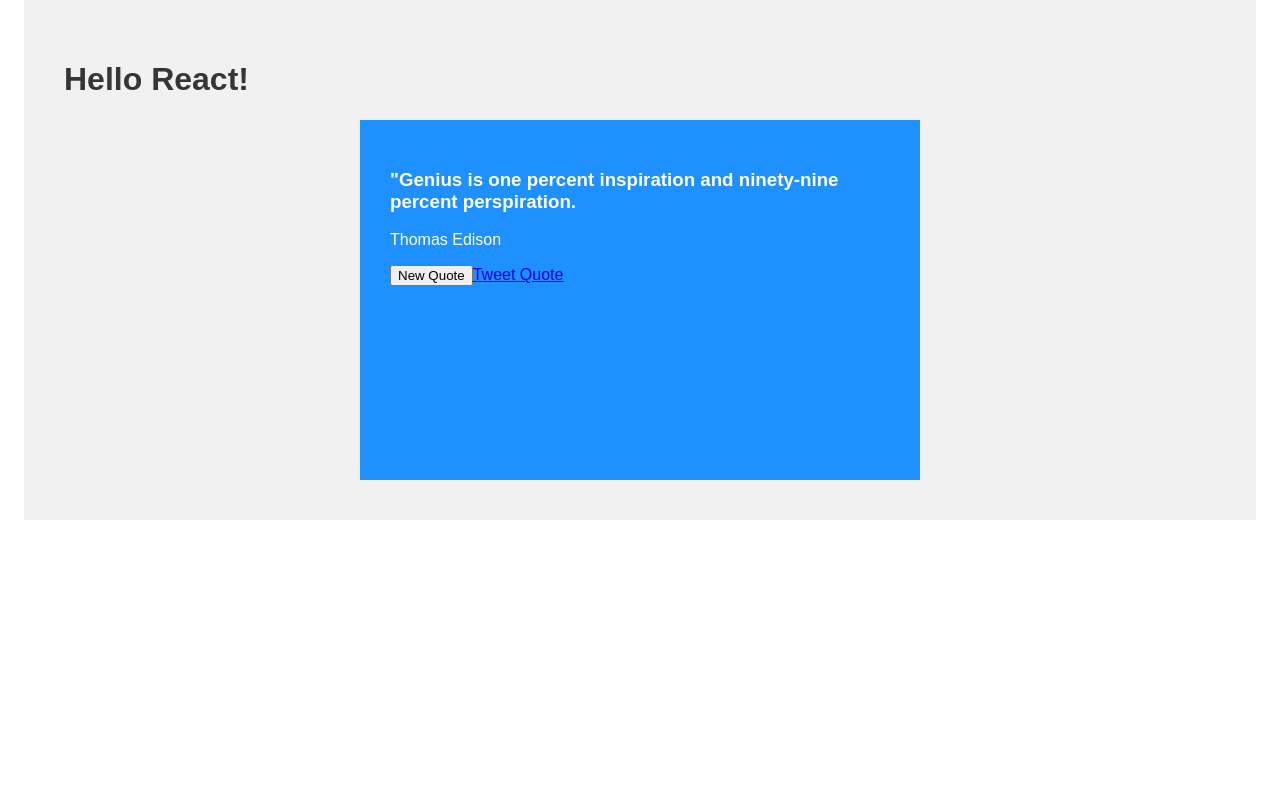
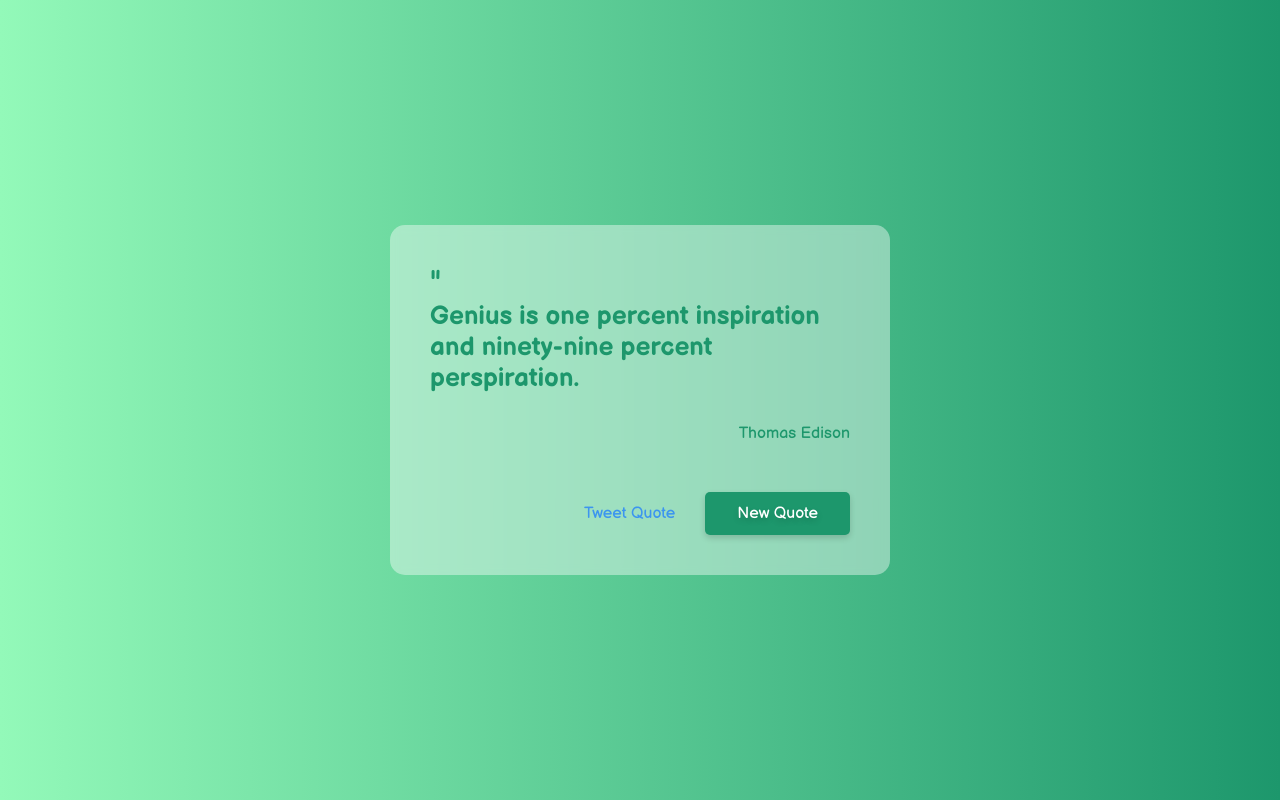
Before and after one commit to darbazali/random-quote-machine, a React (Vite) app: page / in a window 1280 px wide. Built offline with nearby package versions, Linux system fonts and the light colour scheme.

Commit message:
design done

```diff
--- a/src/App.js
+++ b/src/App.js
@@ -1,11 +1,10 @@
 import React from "react";
 import { render } from "react-dom";
-import QuoteBox from './QuoteBox'
+import QuoteBox from "./QuoteBox";
 
 const App = () => {
   return (
     <div>
-      <h1>Hello React!</h1>
       <QuoteBox />
     </div>
   );
--- a/src/QuoteBox.js
+++ b/src/QuoteBox.js
@@ -1,49 +1,50 @@
-import React, { Component } from 'react'
+import React, { Component } from "react";
 
 export default class QuoteBox extends Component {
   constructor(props) {
-        super(props)
+    super(props);
 
     this.state = {
       quotes: [
         {
-                    "text": "Genius is one percent inspiration and ninety-nine percent perspiration.",
-                    "author": "Thomas Edison"
+          text:
+            "Genius is one percent inspiration and ninety-nine percent perspiration.",
+          author: "Thomas Edison",
         },
         {
-                    "text": "You can observe a lot just by watching.",
-                    "author": "Yogi Berra"
+          text: "You can observe a lot just by watching.",
+          author: "Yogi Berra",
         },
         {
-                    "text": "A house divided against itself cannot stand.",
-                    "author": "Abraham Lincoln"
+          text: "A house divided against itself cannot stand.",
+          author: "Abraham Lincoln",
         },
         {
-                    "text": "Difficulties increase the nearer we get to the goal.",
-                    "author": "Johann Wolfgang von Goethe"
+          text: "Difficulties increase the nearer we get to the goal.",
+          author: "Johann Wolfgang von Goethe",
         },
         {
-                    "text": "Fate is in your hands and no one elses",
-                    "author": "Byron Pulsifer"
+          text: "Fate is in your hands and no one elses",
+          author: "Byron Pulsifer",
         },
         {
-                    "text": "Be the chief but never the lord.",
-                    "author": "Lao Tzu"
+          text: "Be the chief but never the lord.",
+          author: "Lao Tzu",
         },
         {
-                    "text": "Nothing happens unless first we dream.",
-                    "author": "Carl Sandburg"
+          text: "Nothing happens unless first we dream.",
+          author: "Carl Sandburg",
         },
         {
-                    "text": "Well begun is half done.",
-                    "author": "Aristotle"
-                  }
+          text: "Well begun is half done.",
+          author: "Aristotle",
+        },
       ],
       text: "",
-            author: ""
-        }
+      author: "",
+    };
 
-        this.handleNewQuote = this.handleNewQuote.bind(this)
+    this.handleNewQuote = this.handleNewQuote.bind(this);
   }
 
   UNSAFE_componentWillMount() {
@@ -56,41 +57,44 @@ export default class QuoteBox extends Component {
     //         jsonData = [...data]
     //     });
 
-        const randomIndex = Math.floor( Math.random() * this.state.quotes.length );
+    const randomIndex = Math.floor(Math.random() * this.state.quotes.length);
     const randomItem = this.state.quotes[randomIndex];
-        this.setState(state => ({
+    this.setState((state) => ({
       text: randomItem.text,
-            author: randomItem.author
-        }))
-
+      author: randomItem.author,
+    }));
   }
 
   handleNewQuote() {
-        const randomIndex = Math.floor( Math.random() * this.state.quotes.length );
+    const randomIndex = Math.floor(Math.random() * this.state.quotes.length);
     const randomItem = this.state.quotes[randomIndex];
-        this.setState(state => ({
+    this.setState((state) => ({
       text: randomItem.text,
-            author: randomItem.author
-        }))
+      author: randomItem.author,
+    }));
   }
 
   render() {
+    return (
 
-
-
-
-        return (
         <div id="quote-box">
-
-                <h3 id="text">"{this.state.text}</h3>
+            <span id="quote-mark">"</span>
+          <h3 id="text">{this.state.text}</h3>
 
           <p id="author">{this.state.author}</p>
 
-                <button id="new-quote" onClick={this.handleNewQuote}>New Quote</button>
+            <div id="box-buttons">
+            <a href="twitter.com/intent/tweet" id="tweet-quote">
+                        Tweet Quote
+                    </a>
 
-                <a href="twitter.com/intent/tweet" id="tweet-quote">Tweet Quote</a>
+                    <button className="btn" id="new-quote" onClick={this.handleNewQuote}>
+                        New Quote
+                    </button>
+            </div>
 
         </div>
-        )
+
+    );
   }
 }
--- a/src/index.html
+++ b/src/index.html
@@ -3,6 +3,7 @@
 
 <head>
     <meta charset="UTF-8">
+    <meta name="viewport" content="width=device-width, initial-scale=1">
     <link rel="stylesheet" href="style.css">
     <title>Adopt-me</title>
 
@@ -18,7 +19,7 @@
 
 
     <script src="./App.js"></script>
-    <script src="https://cdn.freecodecamp.org/testable-projects-fcc/v1/bundle.js"></script>
+    <!-- <script src="https://cdn.freecodecamp.org/testable-projects-fcc/v1/bundle.js"></script> -->
 
 </body>
 
--- a/src/style.css
+++ b/src/style.css
@@ -1,24 +1,104 @@
+@import url('https://fonts.googleapis.com/css2?family=Balsamiq+Sans:wght@400;700&display=swap');
+
+* {
+    padding: 0;
+    margin: 0;
+    box-sizing: border-box;
+}
 body {
     color: hsl(0, 0%, 21%);
-    font-family: Arial, Helvetica, sans-serif;
+    font-family: 'Balsamiq Sans', cursive;
     padding: 0;
     margin: 0;
+    font-size: 16px;
 }
 
 
 #root {
-    width: 90%;
-    margin: 0 auto;
+    width: 100vw;
+    height: 100vh;
     background-color: rgb(241, 241, 241);
-    padding: 40px;
+    background: #1D976C;  /* fallback for old browsers */
+    background: -webkit-linear-gradient(to right, #93F9B9, #1D976C);  /* Chrome 10-25, Safari 5.1-6 */
+    background: linear-gradient(to right, #93F9B9, #1D976C); /* W3C, IE 10+/ Edge, Firefox 16+, Chrome 26+, Opera 12+, Safari 7+ */
+
 }
+
+#quote-frame {
+
+
+}
+
+
 
 #quote-box {
     margin: 0 auto;
-    width: 90%;
+    width: 95%;
     max-width: 500px;
-    height: 300px;
-    background-color: dodgerblue;
+    min-height: 300px;
+    height: 350px;
+    color: #1D976C;
+    padding: 40px;
+
+    position: absolute;
+    top: 50%;
+    left: 50%;
+    transform: translate(-50%, -50%);
+    -webkit-backdrop-filter: blur(5px);
+    backdrop-filter: blur(5px);
+    background-color: rgba(255, 255, 255, 0.411);
+
+    border: none;
+    border-radius: 15px;
+
+}
+
+#quote-mark {
+    font-size: 30px;
+    display: inline;
+    clear: none;
+}
+
+#quote-box #text {
+    font-size: 26px;
+    margin-bottom: 30px;
+    width: 100%;
+}
+
+#quote-box #author {
+    float: right;
+}
+
+#quote-box #new-quote {
+
+}
+
+#tweet-quote {
+    text-decoration: none;
+    color: #3C95EF;
+}
+
+.btn {
+    padding: 12px 32px;
+    border: none;
+    border-radius: 5px;
+    margin-left: 30px;
+    background: #1D976C;
     color: #ffffff;
-    padding: 30px;
+    font-size: 16px;
+    box-shadow: 0px 3px 6px rgba(0, 0, 0, 0.16);
+    font-family: 'Balsamiq Sans';
+    text-shadow: 0px 3px 6px rgba(0, 0, 0, 0.16);
+
+
 }
+
+#box-buttons {
+    float: right;
+    display: block;
+    clear: both;
+    position: absolute;
+    bottom: 40px;
+    right:  40px;
+
+}
```
Lines whose indentation alone changed are shown as unchanged.
